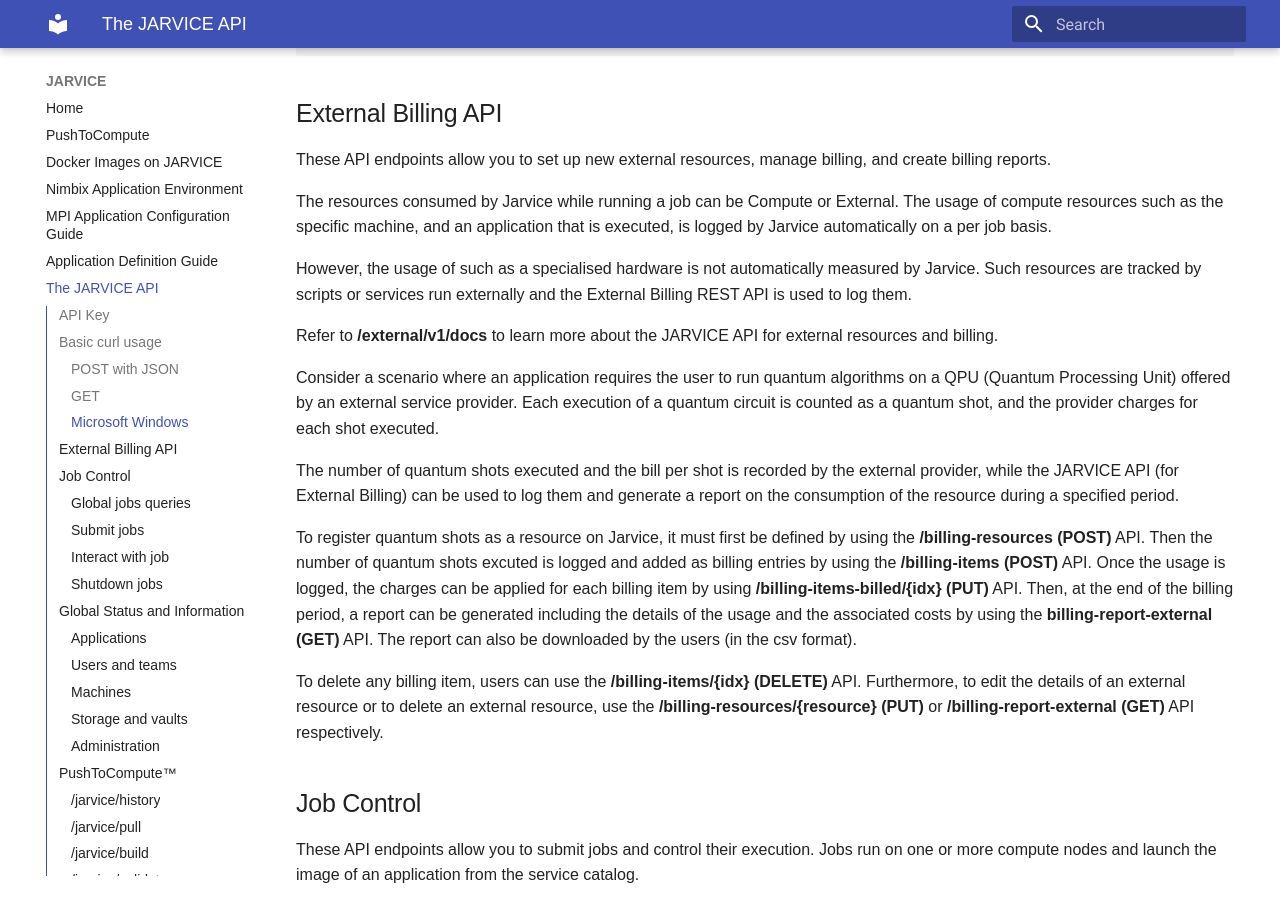
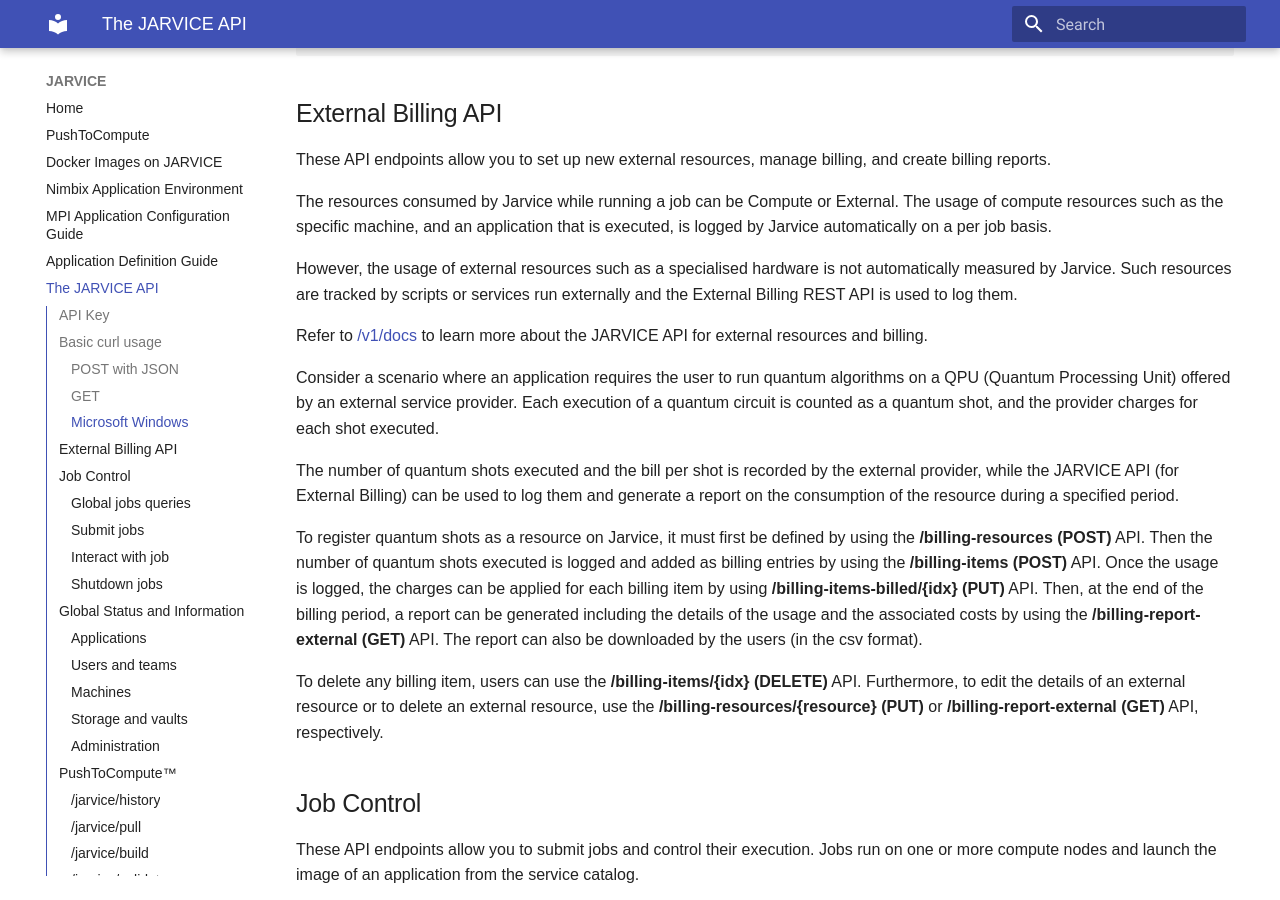
Before and after one commit to nimbix/jardoc, an MkDocs documentation site: the page built from docs/api.md, in a window 1280 px wide and 900 px high, scrolled down 1886 px. Built offline with MkDocs 1.6.1 and Material for MkDocs 9.7.7, drawn with Linux system fonts in a browser that asks for light colours.

Commit message:
minor edits

```diff
--- a/docs/api.md
+++ b/docs/api.md
@@ -65,17 +65,17 @@
 
 The resources consumed by Jarvice while running a job can be Compute or External. The usage of compute resources such as the specific machine, and an application that is executed, is logged by Jarvice automatically on a per job basis.
 
-However, the usage of <external resources> such as a specialised hardware is not automatically measured by Jarvice. Such resources are tracked by scripts or services run externally and the External Billing REST API is used to log them.
+However, the usage of external resources such as a specialised hardware is not automatically measured by Jarvice. Such resources are tracked by scripts or services run externally and the External Billing REST API is used to log them.
 
-Refer to **/external/v1/docs** to learn more about the JARVICE API for external resources and billing.
+Refer to [/v1/docs](https://jarvice-development-api.jarvicedev.com/v1/docs/) to learn more about the JARVICE API for external resources and billing.
 
 Consider a scenario where an application requires the user to run quantum algorithms on a QPU (Quantum Processing Unit) offered by an external service provider. Each execution of a quantum circuit is counted as a quantum shot, and the provider charges for each shot executed.
 
 The number of quantum shots executed and the bill per shot is recorded by the external provider, while the JARVICE API (for External Billing) can be used to log them and generate a report on the consumption of the resource during a specified period.
 
-To register quantum shots as a resource on Jarvice, it must first be defined by using the **/billing-resources (POST)** API. Then the number of quantum shots excuted is logged and added as billing entries by using the **/billing-items (POST)** API. Once the usage is logged, the charges can be applied for each billing item by using **/billing-items-billed/{idx} (PUT)** API. Then, at the end of the billing period, a report can be generated including the details of the usage and the associated costs by using the **billing-report-external (GET)** API. The report can also be downloaded by the users (in the csv format).
+To register quantum shots as a resource on Jarvice, it must first be defined by using the **/billing-resources (POST)** API. Then the number of quantum shots executed is logged and added as billing entries by using the **/billing-items (POST)** API. Once the usage is logged, the charges can be applied for each billing item by using **/billing-items-billed/{idx} (PUT)** API. Then, at the end of the billing period, a report can be generated including the details of the usage and the associated costs by using the **/billing-report-external (GET)** API. The report can also be downloaded by the users (in the csv format).
 
-To delete any billing item, users can use the **/billing-items/{idx} (DELETE)** API. Furthermore, to edit the details of an external resource or to delete an external resource, use the **/billing-resources/{resource} (PUT)** or **/billing-report-external (GET)** API respectively.
+To delete any billing item, users can use the **/billing-items/{idx} (DELETE)** API. Furthermore, to edit the details of an external resource or to delete an external resource, use the **/billing-resources/{resource} (PUT)** or **/billing-report-external (GET)** API, respectively.
 
 ## Job Control
 
```
